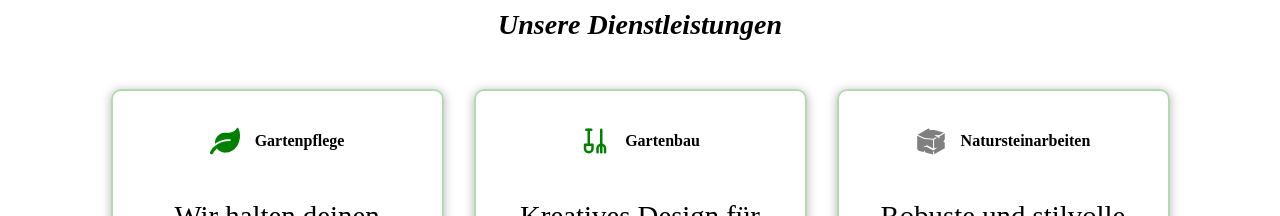
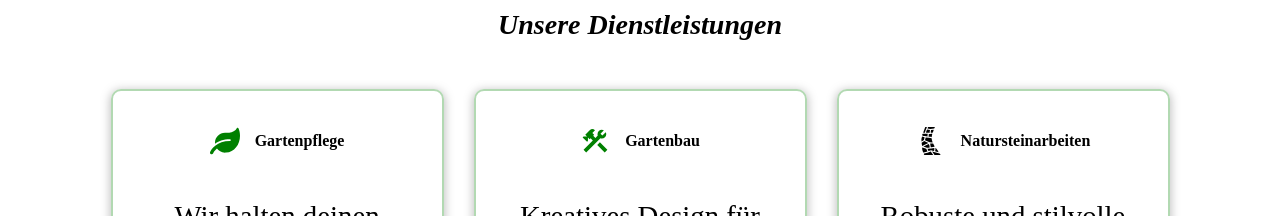
Before and after one commit to diego-monfort-landolt/gartenbau, a React (Vite) app: page / in a window 1280 px wide. Shown: the part 2540-2756 px from the top of the page. Built offline with nearby package versions, Linux system fonts and the light colour scheme.

Commit message:
ändere das icon

```diff
--- a/src/components/Services.tsx
+++ b/src/components/Services.tsx
@@ -1,7 +1,7 @@
 import { useState, useEffect } from "react";
 import { FaLeaf } from "react-icons/fa";
-import { GiStoneBlock  } from "react-icons/gi";
-import { TbShovelPitchforks } from "react-icons/tb";
+import { GiStonePath  } from "react-icons/gi";
+import { MdConstruction  } from "react-icons/md";
 import "../styles/Services.css";
 
 // Bilder importieren
@@ -82,7 +82,7 @@ const Services = () => {
 
           <div className="service">
             <div className="service-header">
-              <TbShovelPitchforks  size={30} color="green" />
+              <MdConstruction   size={30} color="green" />
               <h4>Gartenbau</h4>
             </div>
             <p>Kreatives Design für deine Außenbereiche.</p>
@@ -93,7 +93,7 @@ const Services = () => {
 
           <div className="service">
             <div className="service-header">
-              <GiStoneBlock   size={30} color="gray" />
+              <GiStonePath   size={30} color="black" />
               <h4>Natursteinarbeiten</h4>
             </div>
             <p>Robuste und stilvolle Gestaltung mit Naturmaterialien.</p>
```
